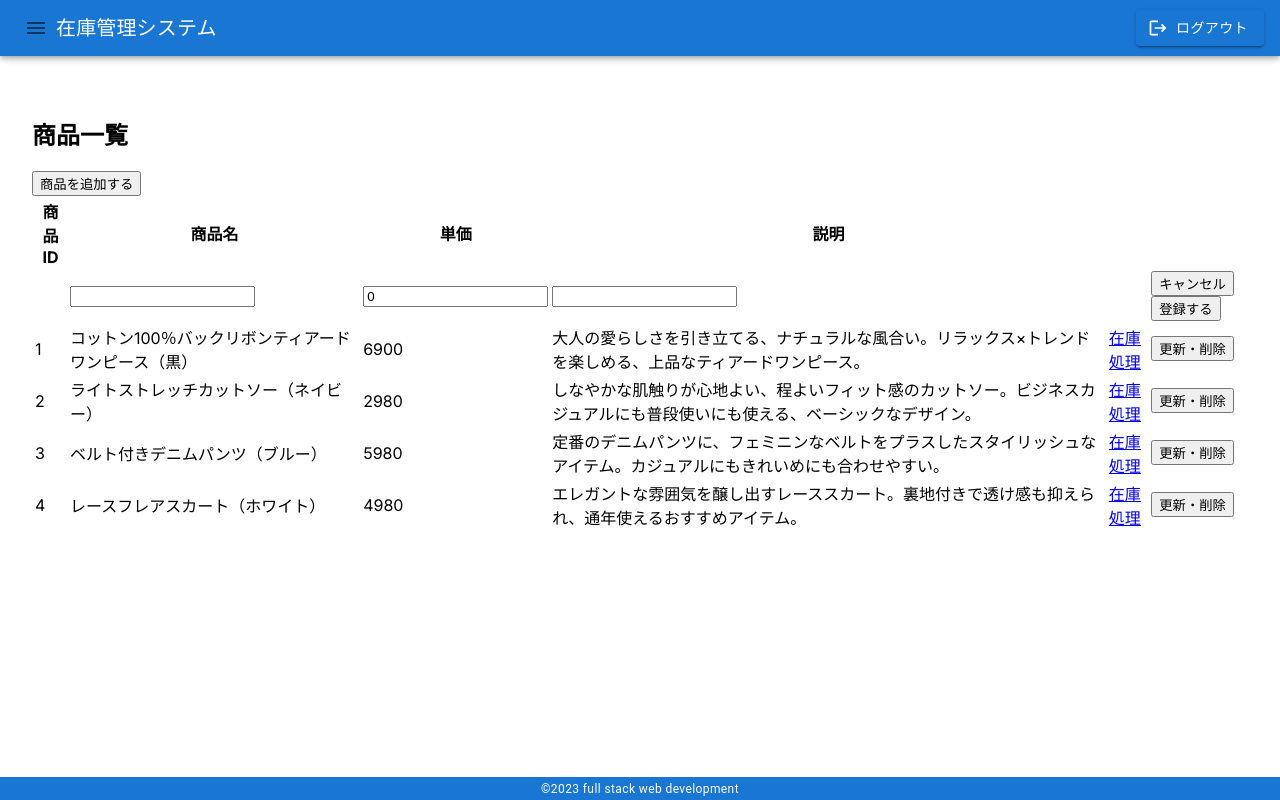
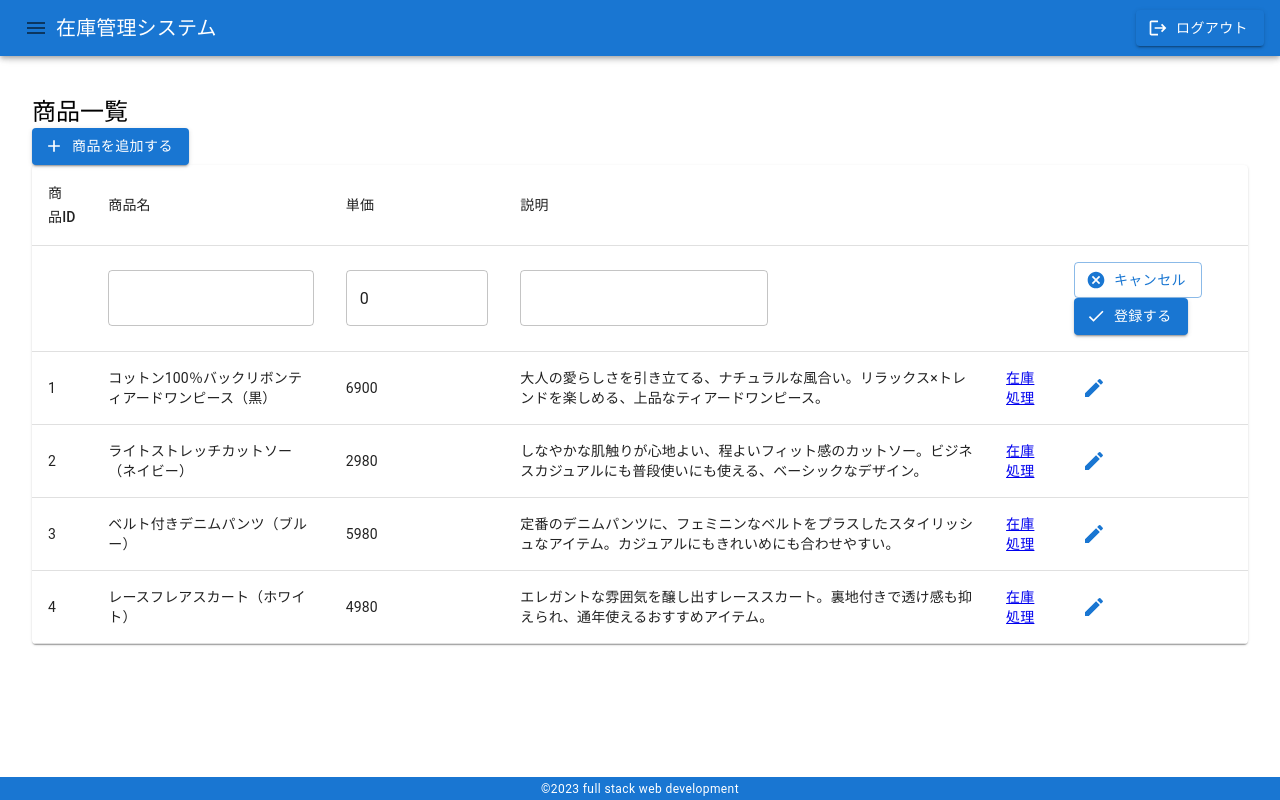
Before and after one commit to kaori-igawa/full-stack-web-development, a Next.js app in the folder app/frontend/: page /inventory/products in a window 1280 px wide. Both pictures are taken after a click on the button "商品を追加する". Built offline with nearby package versions, Linux system fonts and the light colour scheme.

Commit message:
frontend: 商品一覧にmaterialUI適応

```diff
--- a/app/frontend/app/inventory/products/page.tsx
+++ b/app/frontend/app/inventory/products/page.tsx
@@ -4,6 +4,31 @@
 import React, { useState, useEffect } from "react";
 import productsData from './sample/dummy_products.json';
 import Link from 'next/link';
+import {
+  Alert,
+  AlertColor,
+  Box,
+  Button,
+  IconButton,
+  Paper,
+  Snackbar,
+  Table,
+  TableBody,
+  TableCell,
+  TableContainer,
+  TableHead,
+  TableRow,
+  TextField,
+  Typography,
+} from '@mui/material';
+import {
+  Add as AddIcon,
+  Cancel as CancelIcon,
+  Check as CheckIcon,
+  Delete as DeleteIcon,
+  Edit as EditIcon,
+} from '@mui/icons-material';
+import { error } from 'console';
 
 type ProductData = {
   id: number | null;
@@ -22,10 +47,22 @@
 
   // 読み込みデータを保持
   const [data, setData] = useState<Array<ProductData>>([]);
+  const [open, setOpen] = useState(false);
+  const [severity, setSeverity] = useState<AlertColor>('success');
+  const [message, setMessage] = useState('');
+  const result = (severity: AlertColor, message: string) => {
+    setOpen(true);
+    setSeverity(severity);
+    setMessage(message);
+  }
+
+  const handleClose = (e: any, reason: any) => {
+    setOpen(false);
+  }
 
   useEffect(() => {
     setData(productsData);
-  }, [])
+  }, [open])
 
   const [id, setId] = useState<number | null>(0);
 
@@ -66,6 +103,7 @@
   }
 
   const handleAdd = (data: ProductData) => {
+    result('success', '商品が登録されました')
     setId(0);
   }
 
@@ -85,45 +123,69 @@
   }
 
   const handleEdit = (data: ProductData) => {
+    result('success', '商品が更新されました')
     setId(0);
   }
 
   const handleDelete = (id: number) => {
+    result('success', '商品が削除されました')
     setId(0);
   }
 
   return (
     <>
-      <h2>商品一覧</h2>
-      <button type='button' onClick={handleShowNewRow}>商品を追加する</button>
-      <form onSubmit={handleSubmit(onSubmit)}>
-        <table>
-          <thead>
-            <tr>
-              <th>商品ID</th>
-              <th>商品名</th>
-              <th>単価</th>
-              <th>説明</th>
-              <th></th>
-              <th></th>
-            </tr>
-          </thead>
-          <tbody>
+      <Snackbar open={open} autoHideDuration={3000} onClose={handleClose}>
+        <Alert severity={severity}>{message}</Alert>
+      </Snackbar>
+      <Typography variant='h5'>商品一覧</Typography>
+      <Button
+        variant='contained'
+        startIcon={<AddIcon />}
+        onClick={() => handleShowNewRow()}
+      >
+        商品を追加する
+      </Button>
+      <Box
+        component='form'
+        onSubmit={handleSubmit(onSubmit)}
+        sx={{height: 400, width: '100%'}}
+      >
+        <TableContainer component={Paper}>
+          <Table sx={{display: {mobile: 'none', desktop: 'table'},}}>
+            <TableHead>
+              <TableRow>
+                <TableCell>商品ID</TableCell>
+                <TableCell>商品名</TableCell>
+                <TableCell>単価</TableCell>
+                <TableCell>説明</TableCell>
+                <TableCell></TableCell>
+                <TableCell></TableCell>
+              </TableRow>
+            </TableHead>
+            <TableBody>
               {id === null ? (
-              <tr>
-                <td></td>
-                <td>
-                  <input type="text" id="name" {...register('name', {
+                <TableRow>
+                  <TableCell></TableCell>
+                  <TableCell>
+                    <TextField
+                      type="text"
+                      id="name"
+                      {...register('name', {
                         required: '必須項目です',
                         maxLength: {
                           value: 100,
                           message: '100文字以内の商品名を入力してください'
                         }
-                  })} />
-                  {errors.name?.message && (<div>{ errors.name?.message as string}</div>)}
-                </td>
-                <td>
-                  <input type="number" id="price" {...register('price', {
+                      })}
+                      error={Boolean(errors.name)}
+                      helperText={errors.name?.message?.toString() || ''}
+                    />
+                  </TableCell>
+                  <TableCell>
+                    <TextField
+                      type="number"
+                      id="price"
+                      {...register('price', {
                         required: '必須項目です',
                         min: {
                           value: 1,
@@ -132,34 +194,43 @@
                         max: {
                           value: 99999999,
                           message: '1から99999999の数値を入力してください'
-                    }
-                  })} />
-                  {errors.price?.message && (<div>{ errors.price?.message as string}</div>)}
-                </td>
-                <td><input type="text" id="description" {...register('description')} /></td>
-                <td></td>
-                <td>
-                  <button type='button' onClick={() => handleAddCancel()}>キャンセル</button>
-                  <button type='submit' onClick={() => setAction('add')}>登録する</button>
-                </td>
-              </tr>
+                        },
+                      })}
+                      error={Boolean(errors.price)}
+                      helperText={errors.price?.message?.toString() || ''}
+                    />
+                  </TableCell>
+                  <TableCell>
+                    <TextField type="text" id="description" {...register('description')} />
+                  </TableCell>
+                  <TableCell></TableCell>
+                  <TableCell>
+                    <Button variant='outlined' startIcon={<CancelIcon />} onClick={() => handleAddCancel()}>キャンセル</Button>
+                    <Button type='submit' variant='contained' startIcon={<CheckIcon />} onClick={() => setAction('add')}>登録する</Button>
+                  </TableCell>
+                </TableRow>
               ): ''}
               {data.map((item: ProductData) => (
                 id === item.id ? (
-                <tr key={item.id}>
-                <td>{item.id}</td>
-                <td>
-                  <input type="text" id="name" {...register('name', {
+                  <TableRow key={item.id}>
+                  <TableCell>{item.id}</TableCell>
+                  <TableCell>
+                    <TextField type="text" id="name" {...register('name', {
                         required: '必須項目です',
                         maxLength: {
                           value: 100,
                           message: '100文字以内の商品名を入力してください'
                         }
-                  })} />
-                  {errors.name?.message && (<div>{ errors.name?.message as string}</div>)}
-                </td>
-                <td>
-                  <input type="number" id="price" {...register('price', {
+                      })}
+                      error={Boolean(errors.name)}
+                      helperText={errors.name?.message?.toString() || ''}
+                    />
+                  </TableCell>
+                  <TableCell>
+                    <TextField
+                        type="number"
+                        id="price"
+                        {...register('price', {
                           required: '必須項目です',
                           min: {
                             value: 1,
@@ -168,32 +239,43 @@
                           max: {
                             value: 99999999,
                             message: '1から99999999の数値を入力してください'
-                    }
-                  })} />
-                  {errors.price?.message && (<div>{ errors.price?.message as string}</div>)}
-                </td>
-                <td><input type="text" id="description" {...register('description')} /></td>
-                <td></td>
-                <td>
-                  <button type='button' onClick={() => handleEditCancel()}>キャンセル</button>
-                  <button type='submit' onClick={() => setAction('update')}>更新する</button>
-                  <button type='submit' onClick={() => setAction('delete')}>削除する</button>
-                </td>
-              </tr>
+                          },
+                        })}
+                        error={Boolean(errors.price)}
+                        helperText={errors.price?.message?.toString() || ''}
+                      />
+                  </TableCell>
+                  <TableCell>
+                    <TextField type="text" id="description" {...register('description')} />
+                  </TableCell>
+                  <TableCell></TableCell>
+                  <TableCell>
+                    <Button variant='outlined' startIcon={<CancelIcon />} onClick={() => handleEditCancel()}>キャンセル</Button>
+                    <Button type='submit' variant='contained' startIcon={<CheckIcon />} onClick={() => setAction('update')}>更新する</Button>
+                    <IconButton aria-label='削除する' type='submit' color='warning' onClick={() => setAction('delete')}>
+                      <DeleteIcon />
+                    </IconButton>
+                  </TableCell>
+                </TableRow>
                 ) : (
-                <tr key={item.id}>
-                <td>{item.id}</td>
-                <td>{item.name}</td>
-                <td>{item.price}</td>
-                <td>{item.description}</td>
-                <td><Link href={`/inventory/products/${item.id}`}>在庫処理</Link></td>
-                <td><button onClick={() => handleEditRow(item.id)}>更新・削除</button></td>
-              </tr>
+                  <TableRow key={item.id}>
+                  <TableCell>{item.id}</TableCell>
+                  <TableCell>{item.name}</TableCell>
+                  <TableCell>{item.price}</TableCell>
+                  <TableCell>{item.description}</TableCell>
+                  <TableCell><Link href={`/inventory/products/${item.id}`}>在庫処理</Link></TableCell>
+                  <TableCell>
+                    <IconButton aria-label='編集する' color='primary' onClick={() => handleEditRow(item.id)}>
+                      <EditIcon />
+                    </IconButton>
+                  </TableCell>
+                </TableRow>
                 )
               ))}
-          </tbody>
-        </table>
-      </form>
+            </TableBody>
+          </Table>
+        </TableContainer>
+      </Box>
     </>
   )
 }
```
Lines whose indentation alone changed are shown as unchanged.
